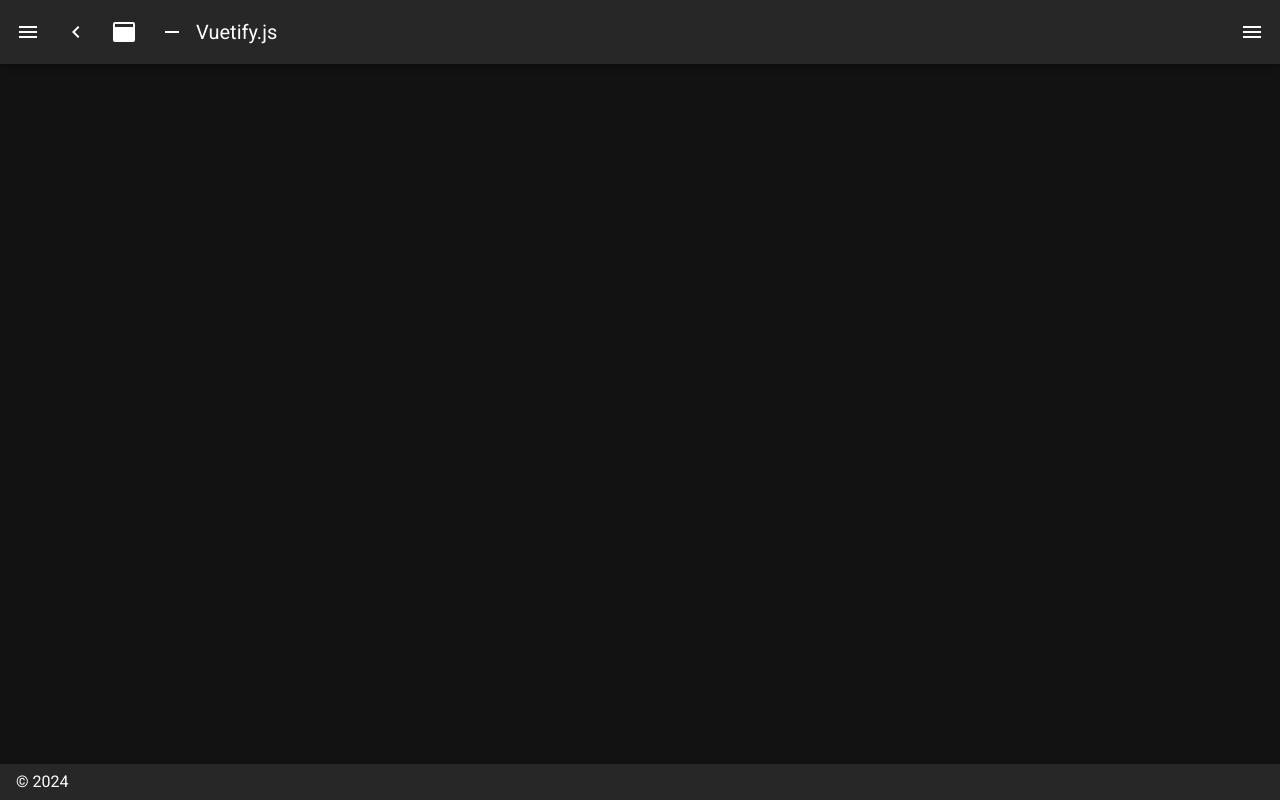
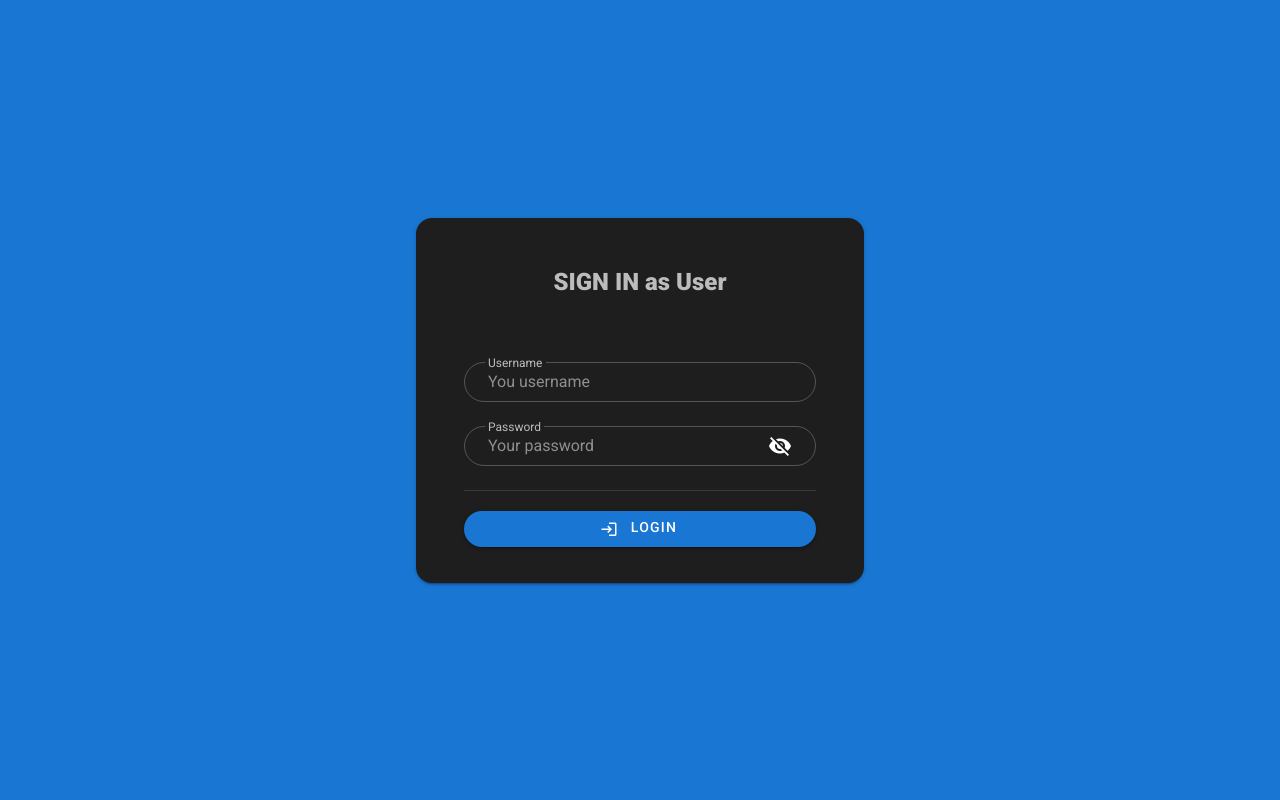
Before and after one commit to maefahluang-uni/99-project-never-sleep, a Nuxt app in the folder web/: page /login in a window 1280 px wide. Before the commit this address had no page. Built offline with nearby package versions, Linux system fonts and the light colour scheme.

Commit message:
feat: add authentication service

```diff
--- /dev/null
+++ b/web/layouts/login.vue
@@ -0,0 +1,22 @@
+<template>
+  <v-app :style="{ backgroundColor }">
+    <v-main>
+      <nuxt />
+    </v-main>
+  </v-app>
+</template>
+
+<script>
+export default {
+  middleware: 'auth',
+
+  computed: {
+    backgroundColor() {
+      if (this.$vuetify.theme.isDark) {
+        return this.$vuetify.theme.defaults.dark.primary
+      }
+      return this.$vuetify.theme.defaults.light.primary
+    },
+  },
+}
+</script>
--- a/web/nuxt.config.js
+++ b/web/nuxt.config.js
@@ -41,12 +41,21 @@ export default {
   modules: [
     // https://go.nuxtjs.dev/axios
     '@nuxtjs/axios',
+    '@nuxtjs/auth-next',
   ],
 
   // Axios module configuration: https://go.nuxtjs.dev/config-axios
   axios: {
     // Workaround to avoid enforcing hard-coded localhost:3000: https://github.com/nuxt-community/axios-module/issues/308
     baseURL: '/',
+  },
+
+  auth: {
+    strategies: {
+      custom: {
+        scheme: '~/schemes/custom.js',
+      },
+    },
   },
 
   // Vuetify module configuration: https://go.nuxtjs.dev/config-vuetify
--- a/web/package.json
+++ b/web/package.json
@@ -13,8 +13,11 @@
     "lintfix": "prettier --write --list-different . && yarn lint:js --fix"
   },
   "dependencies": {
+    "@nuxtjs/auth-next": "5.0.0-1667386184.dfbbb54",
     "@nuxtjs/axios": "^5.13.6",
     "core-js": "^3.25.3",
+    "crypto-js": "^4.2.0",
+    "jsonwebtoken": "^9.0.2",
     "nuxt": "^2.15.8",
     "vue": "^2.7.10",
     "vue-server-renderer": "^2.7.10",
--- /dev/null
+++ b/web/pages/login.vue
@@ -0,0 +1,89 @@
+<template>
+  <v-container
+    style="height: 100%"
+    class="d-flex flex-column align-center justify-center"
+    fluid
+  >
+    <v-card rounded="xl" class="overflow-hidden" width="28rem">
+      <v-card-text>
+        <div
+          class="text--text font-weight-black text-center text-h5 mb-10 md-md-12 mt-8"
+        >
+          SIGN IN as User
+        </div>
+        <v-row class="mx-2 mx-md-5">
+          <v-col cols="12" class="error--text">
+            <span v-if="error"> * {{ error }} </span>
+          </v-col>
+          <v-col cols="12">
+            <v-text-field
+              v-model="user.username"
+              label="Username"
+              rounded
+              outlined
+              dense
+              hide-details="auto"
+              persistent-placeholder
+              placeholder="You username"
+            ></v-text-field>
+          </v-col>
+          <v-col cols="12">
+            <v-text-field
+              v-model="user.password"
+              label="Password"
+              rounded
+              outlined
+              dense
+              hide-details="auto"
+              persistent-placeholder
+              placeholder="Your password"
+              :append-icon="show ? 'mdi-eye' : 'mdi-eye-off'"
+              :type="show ? 'text' : 'password'"
+              @click:append="show = !show"
+              @keydown.enter="login"
+            ></v-text-field>
+          </v-col>
+          <v-col cols="12" class="d-flex flex-column justify-center">
+            <v-divider></v-divider>
+            <v-btn color="primary" class="mb-5 mt-5" rounded @click="login">
+              <v-responsive min-width="10rem">
+                <v-icon left> mdi-login </v-icon> Login
+              </v-responsive>
+            </v-btn>
+          </v-col>
+        </v-row>
+      </v-card-text>
+    </v-card>
+  </v-container>
+</template>
+<script>
+export default {
+  layout: 'login',
+
+  data() {
+    return {
+      user: {
+        username: '',
+        password: '',
+      },
+      show: false,
+      error: '',
+    }
+  },
+
+  methods: {
+    async login() {
+      if (!this.user.username || !this.user.password) {
+        this.error = 'Please enter username and password'
+        return
+      }
+      try {
+        await this.$auth.loginWith('custom', { data: this.user })
+
+      } catch (error) {
+        this.error = error.response?.data?.message || 'An error occurred'
+      }
+    },
+  },
+}
+</script>
```
Also changed, not shown: web/schemes/custom.js (added, +35 -0 lines), 1 other file (tests, documents, lock files or other folders).
